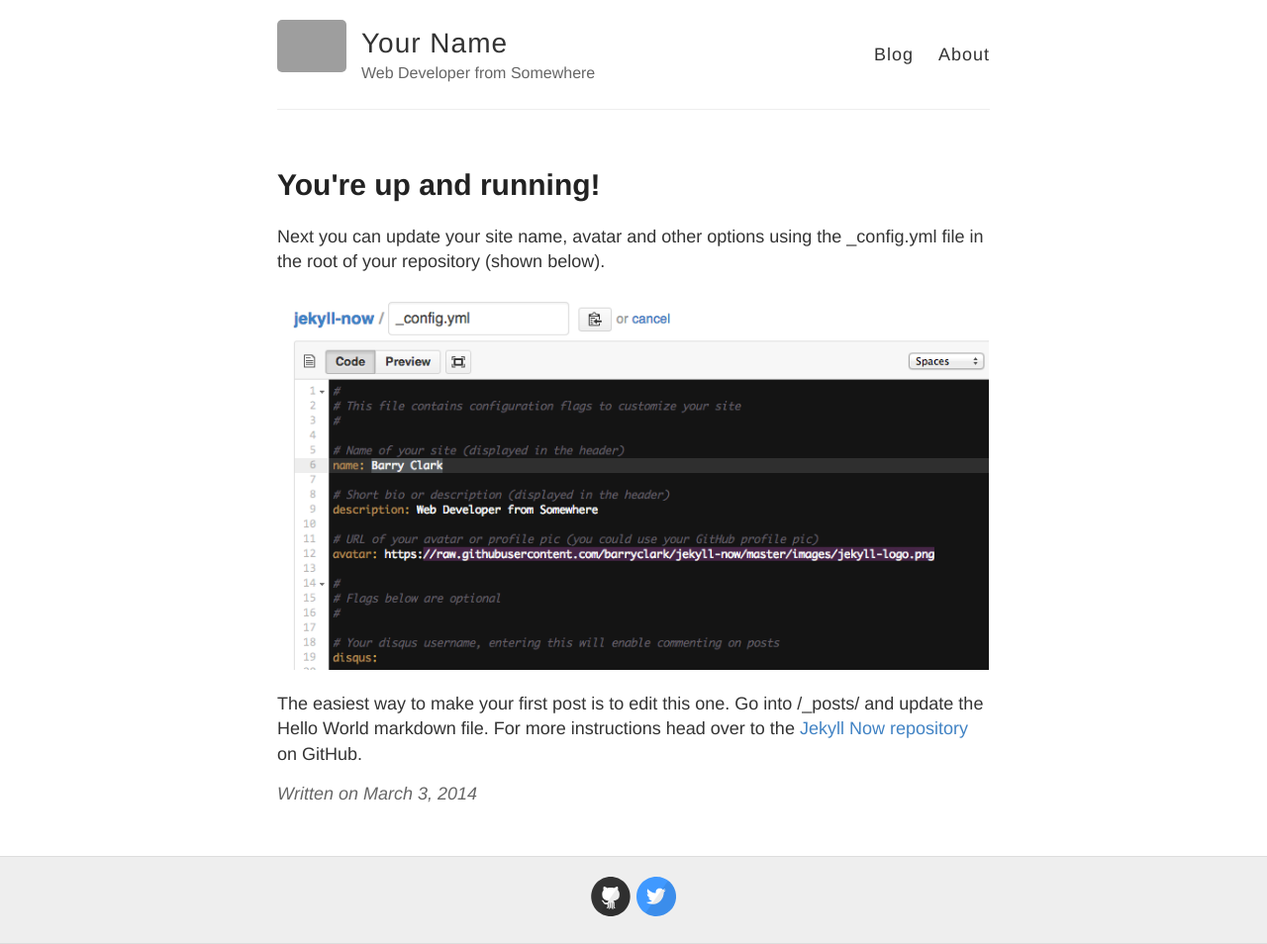
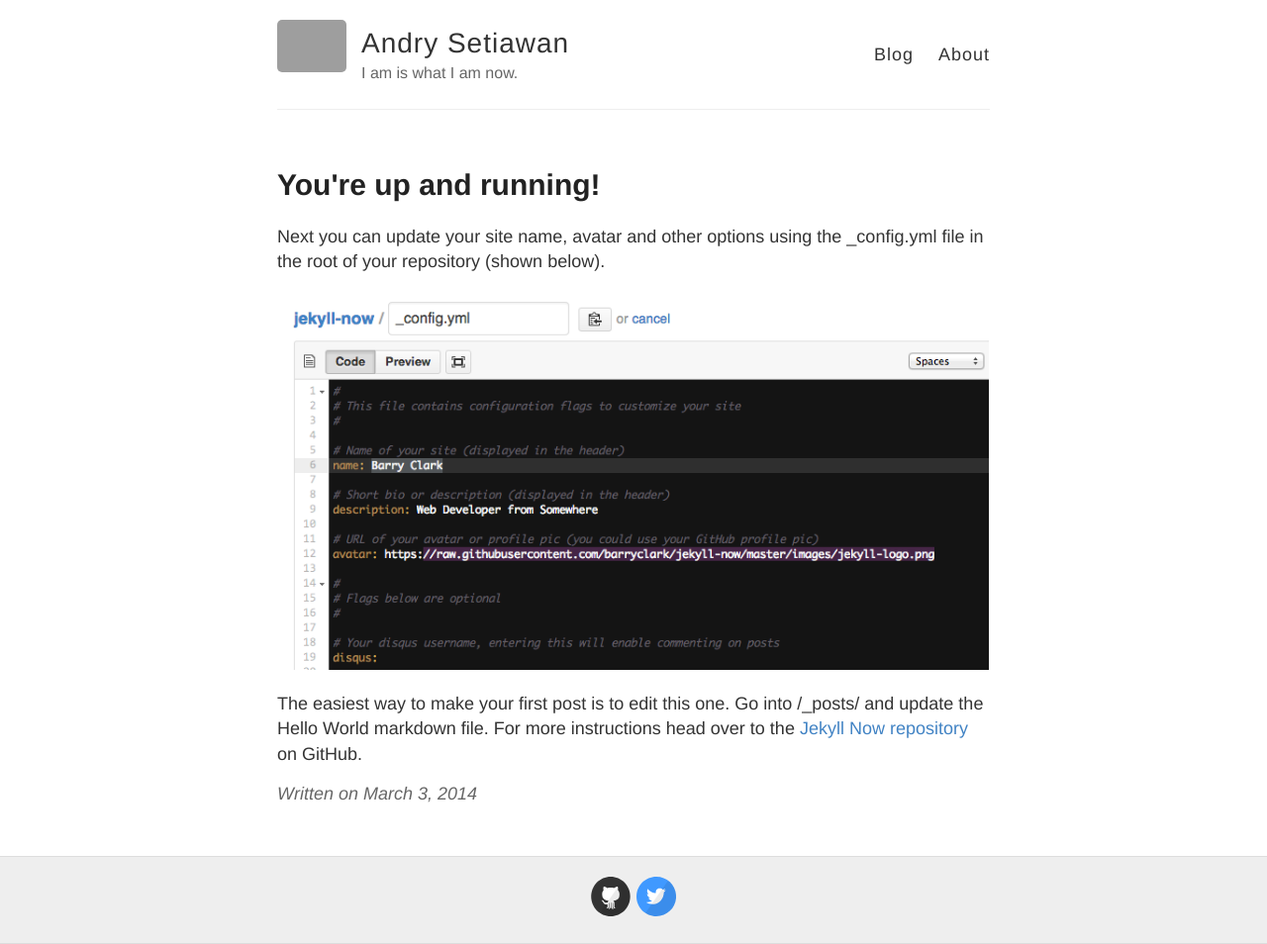
Before and after one commit to rakemiel/windows2000, a Jekyll site: the page built from _posts/2014-3-3-Hello-World.md, in a window 1280 px wide. Shown: the whole page at 99% size. Built offline with Jekyll 4.4.1, drawn with Linux system fonts in a browser that asks for light colours; grey boxes are pictures that could not be loaded.

Commit message:
ganti details

```diff
--- a/_config.yml
+++ b/_config.yml
@@ -3,10 +3,10 @@
 #
 
 # Name of your site (displayed in the header)
-name: Your Name
+name: Andry Setiawan
 
 # Short bio or description (displayed in the header)
-description: Web Developer from Somewhere
+description: I am is what I am now.
 
 # URL of your avatar or profile pic (you could use your GitHub profile pic)
 avatar: https://raw.githubusercontent.com/barryclark/jekyll-now/master/images/jekyll-logo.png
@@ -21,12 +21,12 @@ footer-links:
   email:
   facebook:
   flickr:
-  github: barryclark/jekyll-now
+  github: aanset/aanset.github.io
   instagram:
   linkedin:
   pinterest:
   rss: # just type anything here for a working RSS icon
-  twitter: jekyllrb
+  twitter: xiguantheng
   stackoverflow: # your stackoverflow profile, e.g. "users/50476/bart-kiers"
   youtube: # channel/<your_long_string> or user/<user-name>
   googleplus: # anything in your profile username that comes after plus.google.com/
@@ -41,7 +41,7 @@ google_analytics:
 
 # Your website URL (e.g. http://barryclark.github.io or http://www.barryclark.co)
 # Used for Sitemap.xml and your RSS feed
-url:
+url: http://aanset.github.io
 
 # If you're hosting your site at a Project repository on GitHub pages
 # (http://yourusername.github.io/repository-name)
```
